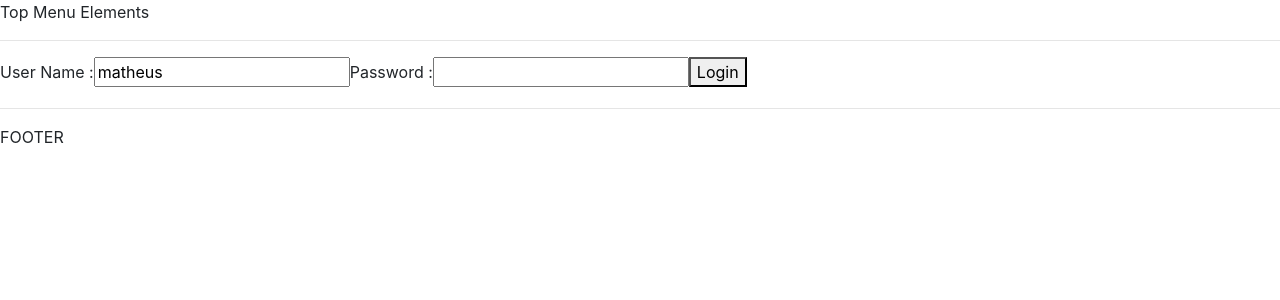
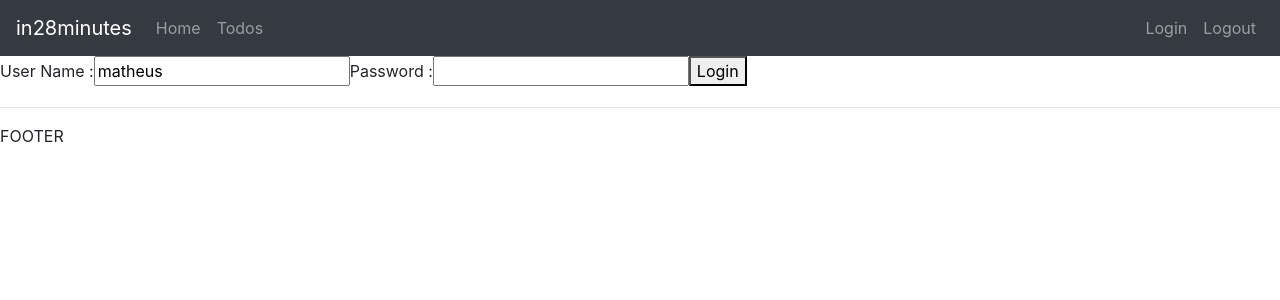
Before and after one commit to HPortuga/NgSpringBoot, an Angular app: page / in a window 1280 px wide. Shown: the top 300 px of the page. Built offline with nearby package versions, Linux system fonts and the light colour scheme.

Commit message:
Adicionado estilos com bootstrap 4

```diff
--- a/src/app/menu/menu.component.html
+++ b/src/app/menu/menu.component.html
@@ -1 +1,17 @@
-Top Menu Elements <hr>
+<header>
+	<nav class="navbar navbar-expand-md navbar-dark bg-dark">
+		<div>
+			<a href="https://www.in28minutes.com" class="navbar-brand">in28minutes</a>
+		</div>
+
+		<ul class="navbar-nav">
+			<li><a routerLink="/welcome/matheus" class="nav-link">Home</a></li>
+			<li><a routerLink="/todos" class="nav-link">Todos</a></li>
+		</ul>
+
+		<ul class="navbar-nav navbar-collapse justify-content-end">
+			<li><a routerLink="/login" class="nav-link">Login</a></li>
+			<li><a routerLink="/logout" class="nav-link">Logout</a></li>
+		</ul>
+	</nav>
+</header>
```
